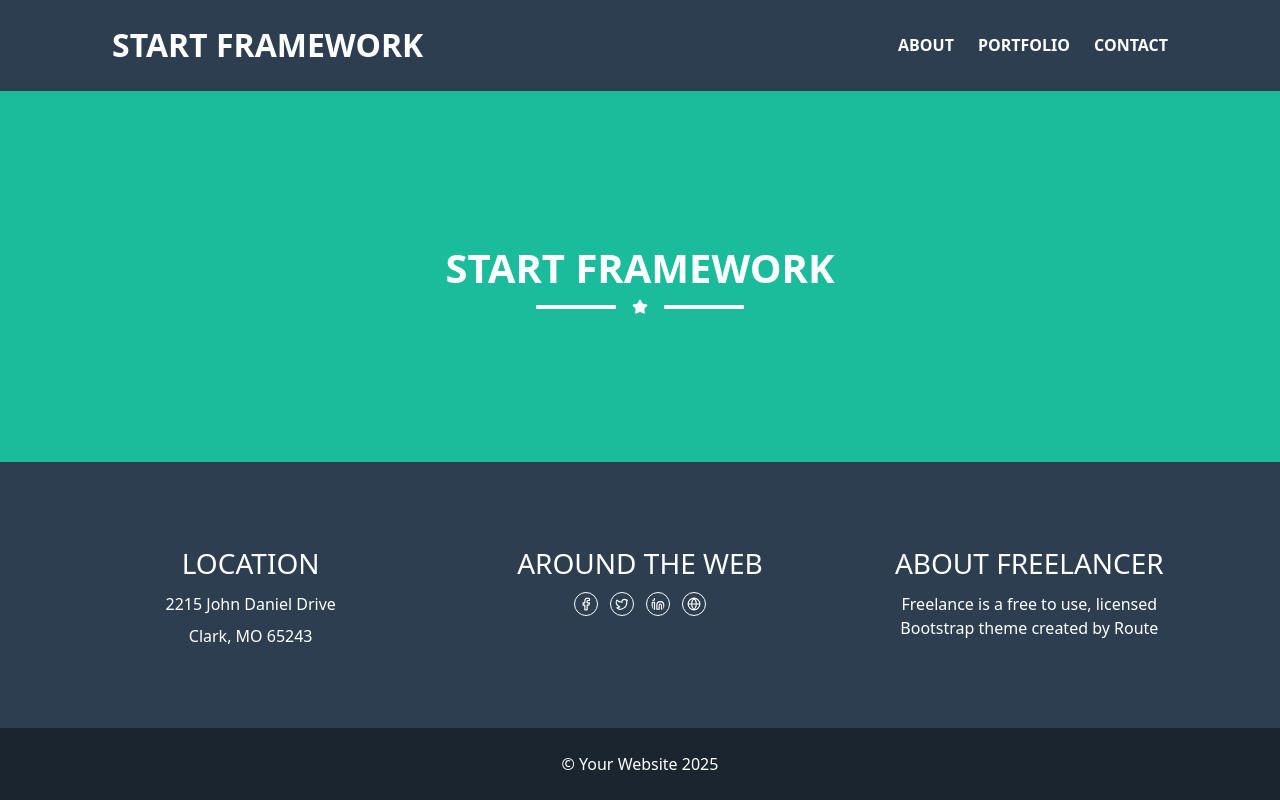
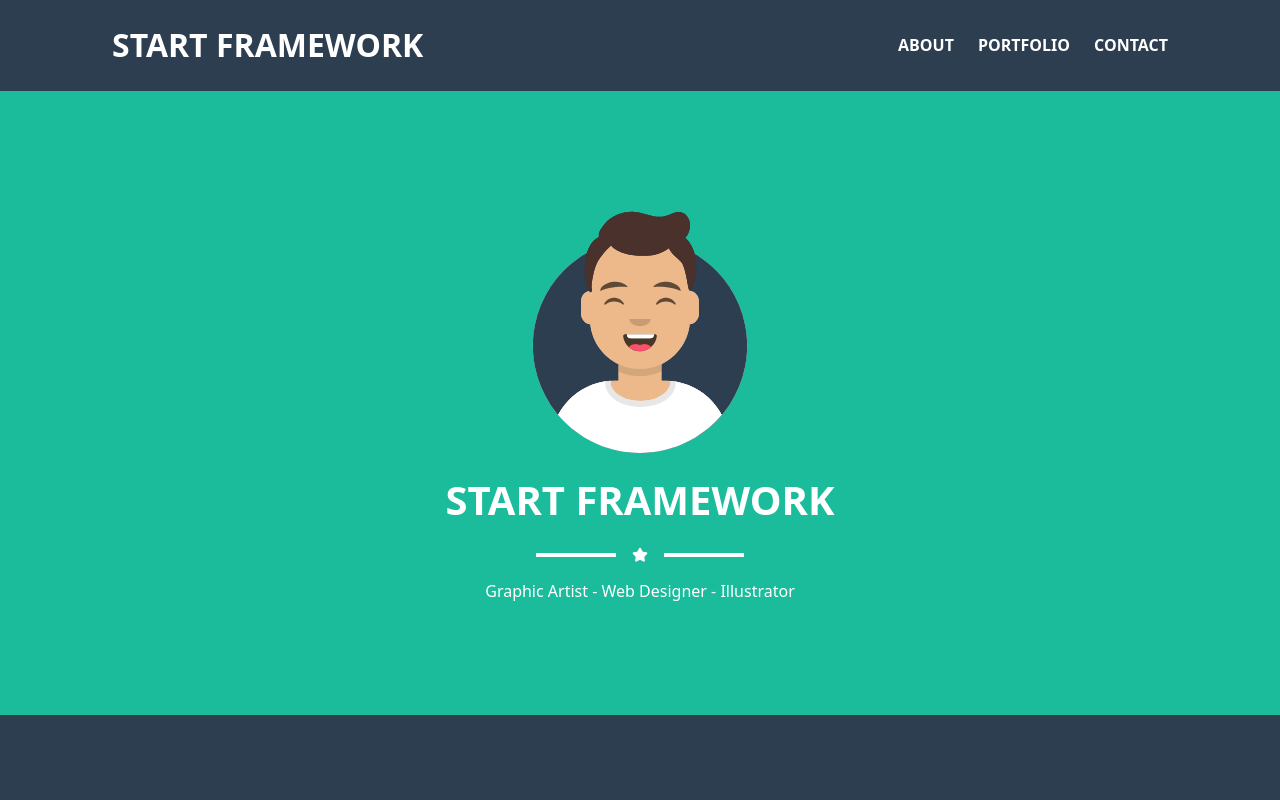
Before and after one commit to Margo-Mikhael/first-react-app2, a React (Vite) app: page / in a window 1280 px wide. Shown: the top 800 px of the page. Built offline with nearby package versions, Linux system fonts and the light colour scheme.

Commit message:
Refactor Header and Home components for improved layout and styling

```diff
--- a/src/components/Header/Header.jsx
+++ b/src/components/Header/Header.jsx
@@ -3,7 +3,7 @@ import React from "react";
 
 export default function Header({ text, isDark }) {
   return (
-    <div className="flex flex-col items-center">
+    <div className="flex flex-col items-center gap-4">
       <h1
         className={`text-lg font-bold uppercase text-[40px] ${
           isDark ? "text-default" : "text-white"
--- a/src/components/Home/Home.jsx
+++ b/src/components/Home/Home.jsx
@@ -1,10 +1,16 @@
 import React from "react";
 import Header from "../Header/Header";
+import avatar from "../../assets/avataaars.svg";
 
 export default function Home() {
   return (
-    <div className="grow bg-secondary flex items-center justify-center">
-      <Header text="Start Framework" isDark={false} />
+    <div className="grow bg-secondary flex flex-col items-center justify-center p-28">
+      <div className="flex flex-col items-center gap-4 text-white">
+        <img src={avatar} alt="avatar" className="size-[250px]" />
+
+        <Header text="Start Framework" isDark={false} />
+        <p>Graphic Artist - Web Designer - Illustrator</p>
+      </div>
     </div>
   );
 }
```
